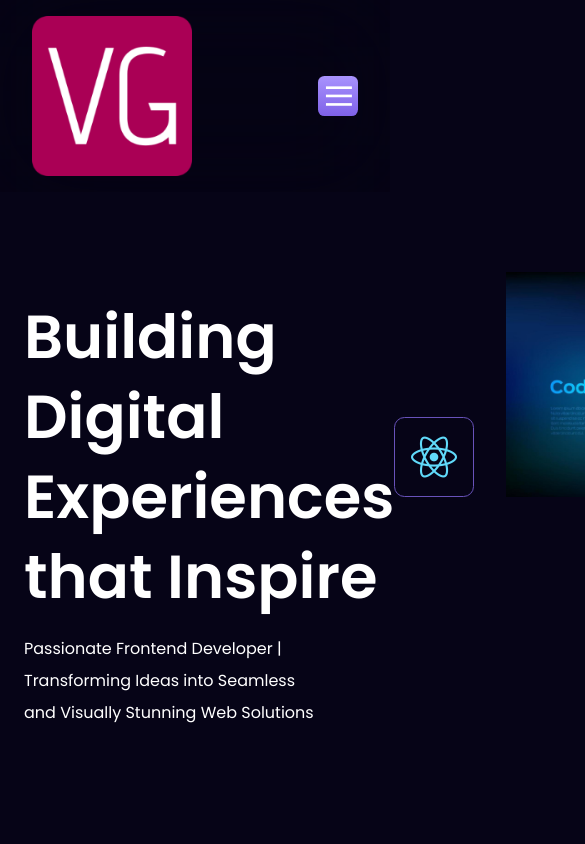
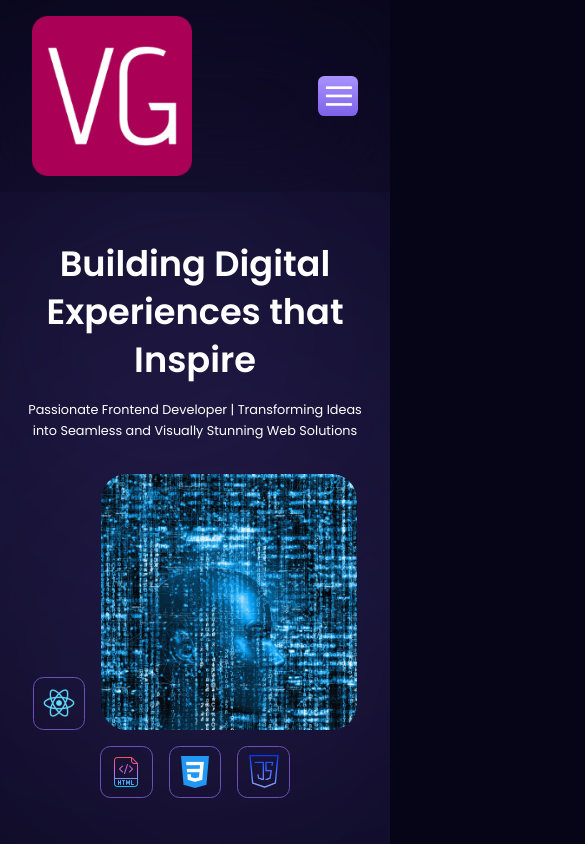
Before and after one commit to vivek22-7/portfolio, a React (Create React App) app: page / in a window 390 px wide. Shown: the top 844 px of the page, 585 px wide, since content can reach past the window. Built offline with nearby package versions, Linux system fonts and the light colour scheme.

Commit message:
Hero component completed

```diff
--- a/src/components/Hero/Hero.css
+++ b/src/components/Hero/Hero.css
@@ -2,6 +2,28 @@
     display: flex;
     align-items: center;
     position: relative;
+}
+
+.hero-container::after,
+.hero-container::before {
+    content: " ";
+    width: 28.125rem;
+    height: 28.125rem;
+    border-radius: 28.125rem;
+    background: #7c66e3;
+    position: absolute;
+    z-index: -1;
+    filter: blur(225px);
+}
+
+.hero-container::after{
+    top: -3rem;
+    left: -5rem;
+}
+
+.hero-container::before{
+    bottom: 2rem;
+    right: 0rem;
 }
 
 .hero-content {
@@ -22,8 +44,9 @@
     line-height: 2rem;
 }
 .main-image{
-    width: 10rem;
+    width: 8rem;
     height: auto;
+    border-radius: 10%;
 }
 
 
@@ -63,3 +86,104 @@
     height: auto;
     transition: all 0.3s ease;
 }
+
+.hero-img > div > img:hover,
+.tech-icon img:hover {
+    transform: translateY(-0.5rem);
+}
+
+@media (max-width: 1025px) {
+    .hero-content h2{
+        font-size: 3rem;
+        line-height: 4rem;
+    }
+
+    .hero-content p{
+        font-size: 0.9rem;
+        line-height: 1.6rem;
+    }
+
+    .hero-img > div > img {
+        width: 20rem;
+    }
+
+    .tech-icon{
+        width: 4rem;
+        height: 4rem;
+    }
+
+    .tech-icon img{
+        width: 2.5rem;
+    }
+}
+
+@media (max-width: 768px){
+    .hero-container{
+        flex-direction: column;
+    }
+
+    .hero-img{
+        margin: 2rem 0 2rem 0;
+    }
+
+    .hero-container h2{
+        margin-top: 3rem;
+    }
+
+    .hero-content h2,
+    .hero-content p{
+        width: auto;
+        text-align: center;
+    }
+
+    .hero-container::after,
+    .hero-container::before {
+        content: " ";
+        width: 18rem;
+        height: 18rem;
+    }
+
+    .hero-container::after{
+        top: 0rem;
+        left: 0rem;
+    }
+
+    .hero-container::before{
+        bottom: 2rem;
+        right: 0rem;
+    }
+}
+
+@media (max-width: 600px){
+    .hero-content h2{
+        font-size: 2.2rem;
+        line-height: 3rem;
+    }
+
+    .hero-content p{
+        font-size: 0.8rem;
+        line-height: 1.3rem;
+    }
+
+    .hero-img{
+        gap: 1rem;
+    }
+
+    .hero-img > div{
+        gap: 1rem;
+    }
+
+    .hero-img > div > img{
+        width: 16rem;
+    }
+
+    .tech-icon {
+        width: 3.3rem;
+        height: 3.3rem;
+    }
+
+    .tech-icon img{
+        width: 2rem;
+    }
+
+}
--- a/src/components/Hero/Hero.jsx
+++ b/src/components/Hero/Hero.jsx
@@ -19,6 +19,7 @@ const Hero = () => {
                 <img className='main-image' src="./assets/images/img.jpg" alt="" />
             </div>
             <div>
+                <div>
                     <div className='tech-icon'>
                         <img src="./assets/images/html.png" alt="" />
                     </div>
@@ -34,6 +35,7 @@ const Hero = () => {
                     </div>
                 </div>
             </div>
+        </div>
     </section>
   )
 }
```
Also changed, not shown: public/assets/images/img.jpg. Lines whose indentation alone changed are shown as unchanged.
